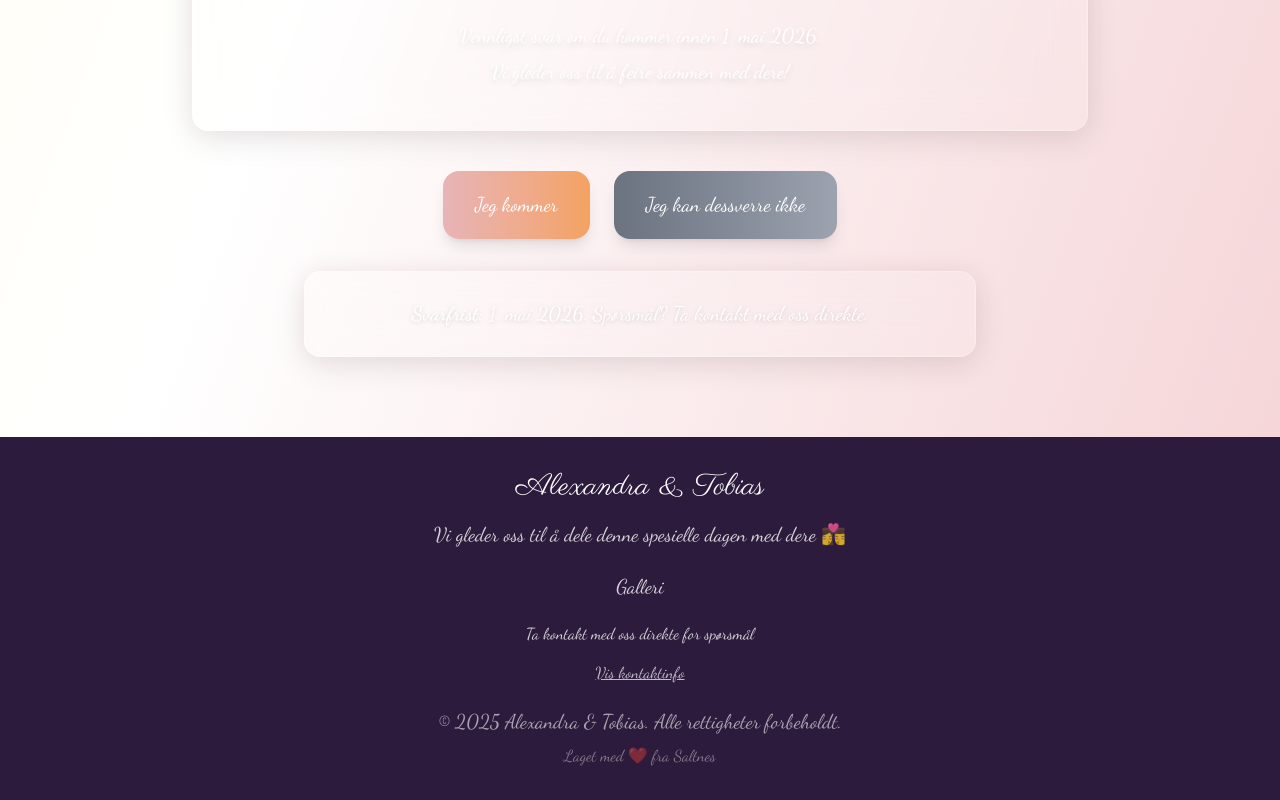
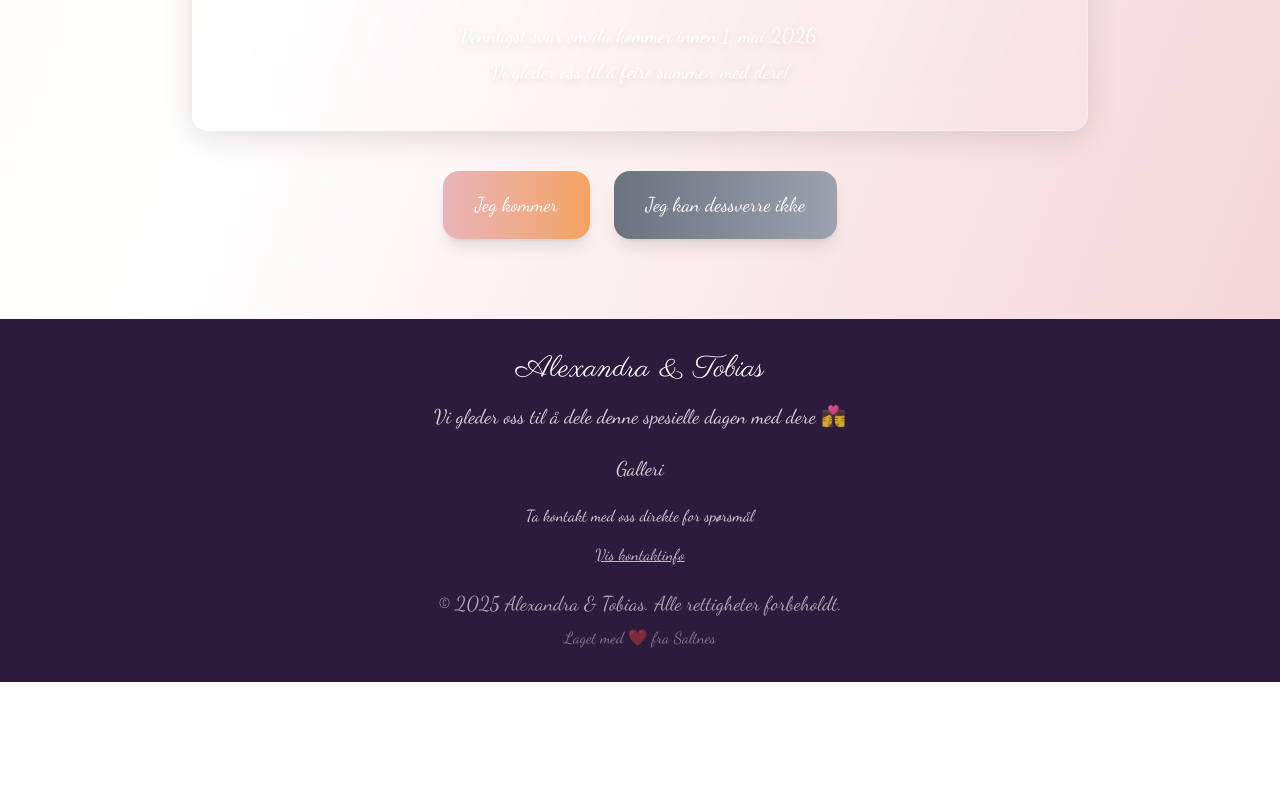
Before and after one commit to TobBN/bryllupsnettside, a Next.js app in the folder my-app/: page / in a window 1280 px wide. Shown: the part 2649-3449 px from the top of the page. After the commit the page ends 3331 px from the top, so only its background shows below. Built offline with nearby package versions, Linux system fonts and the light colour scheme; no server answers.

Commit message:
feat: Fjern svarfrist-boks fra RSVP-seksjonen

```diff
--- a/my-app/src/components/RSVPSection.tsx
+++ b/my-app/src/components/RSVPSection.tsx
@@ -146,13 +146,6 @@ export const RSVPSection: React.FC<RSVPSectionProps> = () => {
                     <span className="relative z-10 text-lg md:text-xl">Jeg kan dessverre ikke</span>
                   </button>
                 </div>
-
-                {/* Additional info */}
-                <div className="glass-card rounded-2xl p-6 max-w-2xl mx-auto">
-                  <p className="font-body text-white/95 leading-relaxed drop-shadow-sm">
-                    <strong>Svarfrist:</strong> 1. mai 2026. Spørsmål? Ta kontakt med oss direkte.
-                  </p>
-                </div>
               </div>
             ) : (
               <form onSubmit={handleSubmit} className="space-y-8">
```
